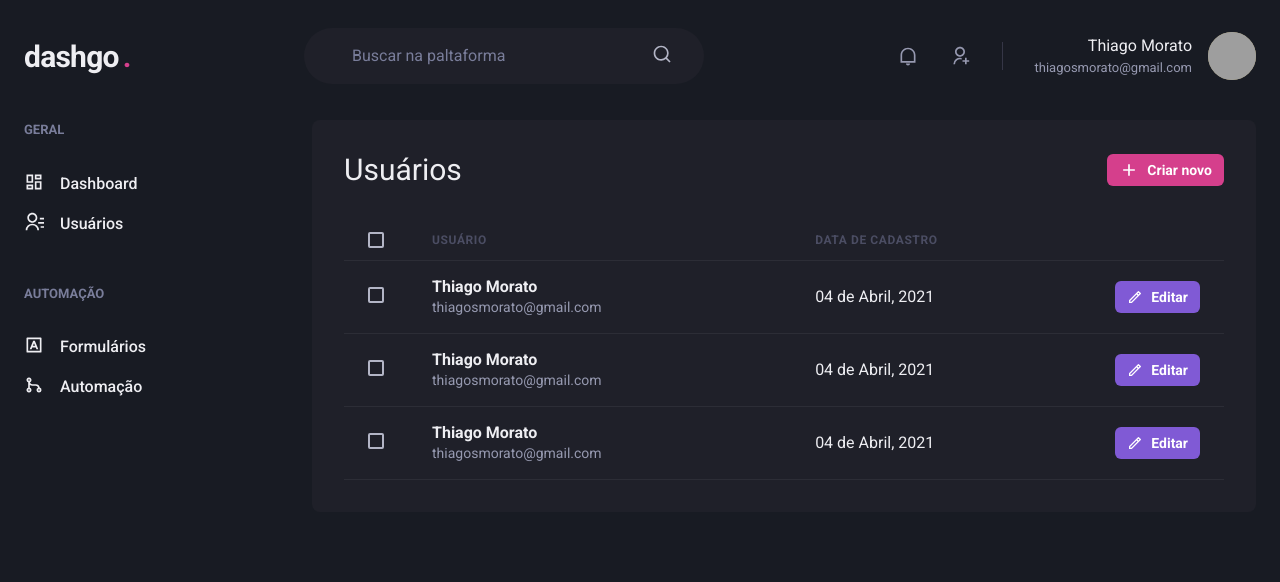
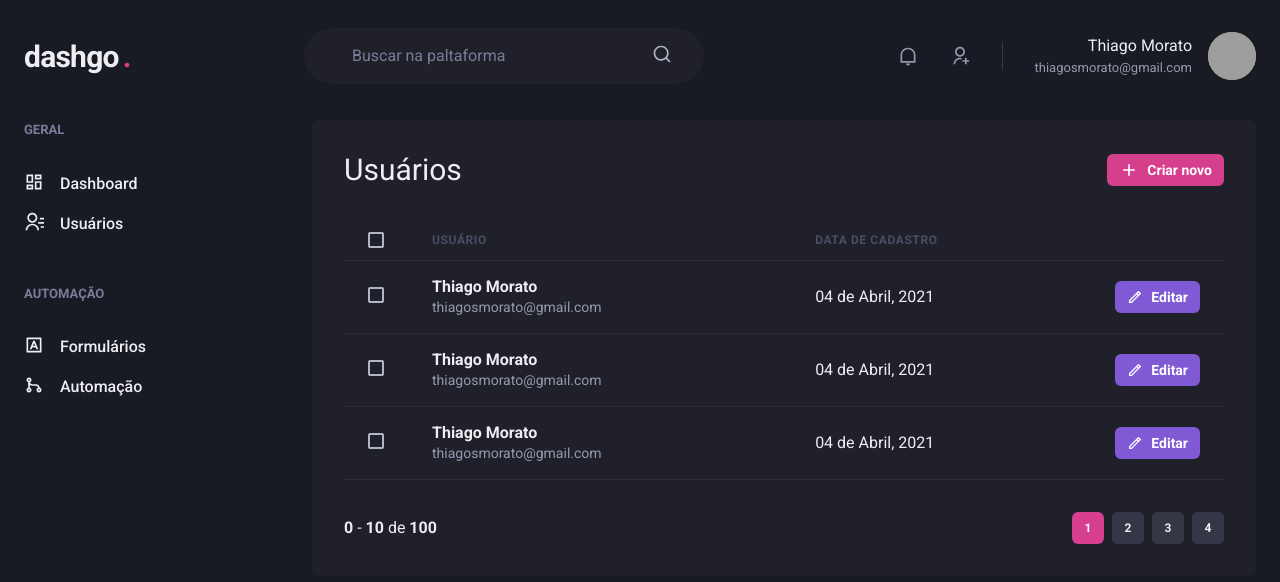
Before and after one commit to ThiagoSilvaMorato/Dashgo-Ignite, a Next.js app: page /users in a window 1280 px wide. Shown: the top 582 px of the page. Built offline with nearby package versions, Linux system fonts and the light colour scheme; grey boxes are pictures that could not be loaded.

Commit message:
Componente: Pagination

```diff
--- /dev/null
+++ b/src/components/Pagination.tsx
@@ -0,0 +1,34 @@
+import { Box, Button, Stack } from "@chakra-ui/react";
+
+export function Pagination() {
+  return (
+    <Stack direction='row' mt='8' justify='space-between' align='center' spacing='6'>
+      <Box>
+        <strong>0</strong> - <strong>10</strong> de <strong>100</strong>
+      </Box>
+      <Stack direction='row' spacing='2'>
+        <Button
+          size='sm'
+          fontSize='xs'
+          w='4'
+          colorScheme='pink'
+          disabled
+          _disabled={{
+            bg: "pink.500",
+            cursor: "default",
+          }}>
+          1
+        </Button>
+        <Button size='sm' fontSize='xs' w='4' bg='gray.700' _hover={{ bg: "gray.500" }}>
+          2
+        </Button>
+        <Button size='sm' fontSize='xs' w='4' bg='gray.700' _hover={{ bg: "gray.500" }}>
+          3
+        </Button>
+        <Button size='sm' fontSize='xs' w='4' bg='gray.700' _hover={{ bg: "gray.500" }}>
+          4
+        </Button>
+      </Stack>
+    </Stack>
+  );
+}
--- a/src/pages/users/index.tsx
+++ b/src/pages/users/index.tsx
@@ -16,6 +16,7 @@
 import { RiAddLine, RiPencilLine } from "react-icons/ri";
 import { Sidebar } from "../../components/Form/Sidebar";
 import { Header } from "../../components/Header";
+import { Pagination } from "../../components/Pagination";
 
 export default function UserList() {
   return (
@@ -127,6 +128,8 @@
               </Tr>
             </Tbody>
           </Table>
+
+          <Pagination />
         </Box>
       </Flex>
     </Box>
```
